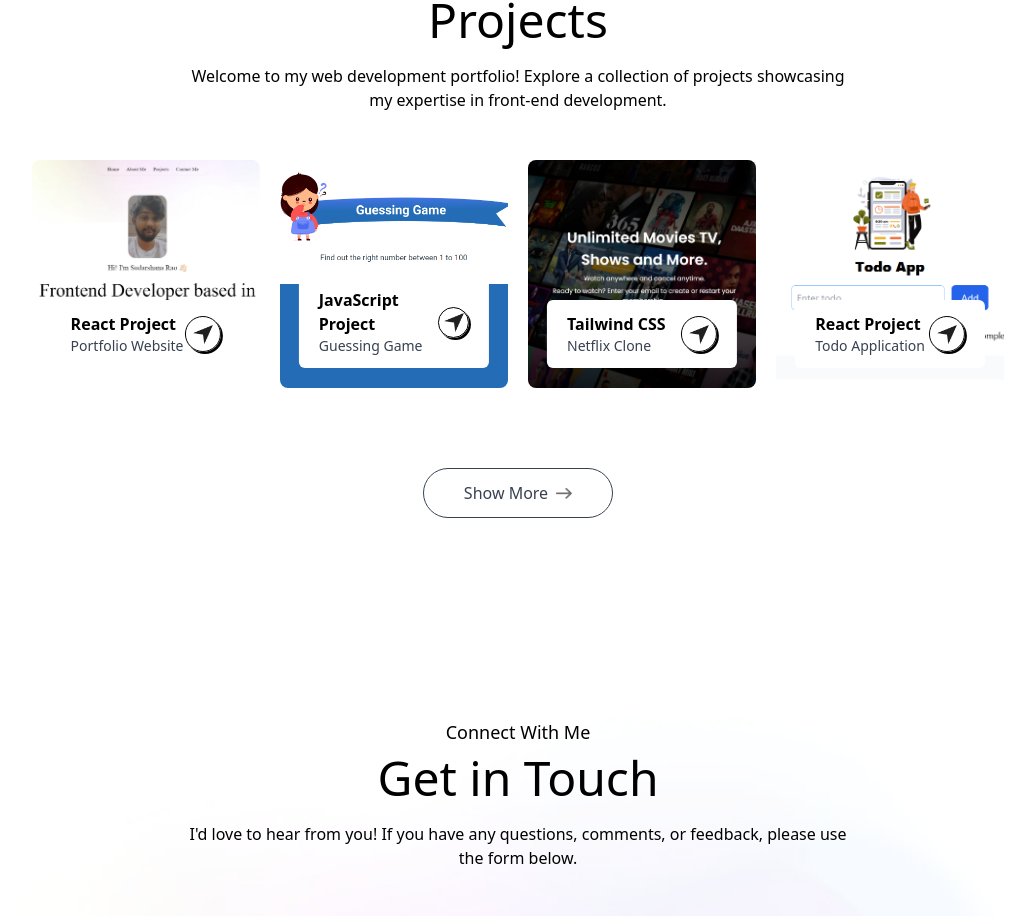
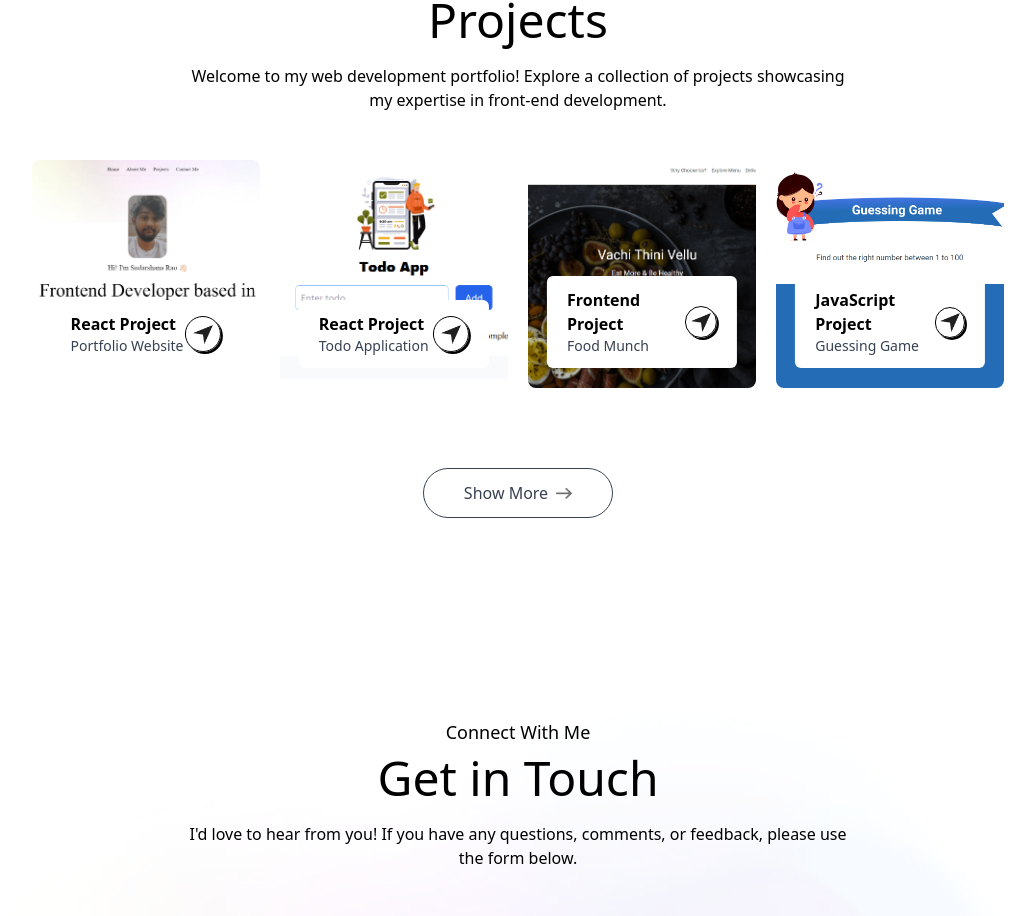
Before and after one commit to SudarshanaRao/React-Portfolio-Project, a React (Create React App) app: page / in a window 1280 px wide. Shown: the part 1739-2655 px from the top of the page, without its empty margins (122-1157 px from the left). Built offline with nearby package versions, Linux system fonts and the light colour scheme.

Commit message:
Update Projects.js

```diff
--- a/src/components/Projects.js
+++ b/src/components/Projects.js
@@ -20,6 +20,18 @@ const Projects = () => {
       projectLink: 'https://react-portfolio.dharsh.live/',
     },
     {
+      title: 'React Project',
+      description: 'Todo Application',
+      imageUrl: work4,
+      projectLink: 'https://todo.dharsh.live/',
+    },
+    {
+      title: 'Frontend Project',
+      description: 'Food Munch',
+      imageUrl: work5,
+      projectLink: 'https://urspandu.ccbp.tech/',
+    },
+    {
       title: 'JavaScript Project',
       description: 'Guessing Game',
       imageUrl: work2,
@@ -30,18 +42,6 @@ const Projects = () => {
       description: 'Netflix Clone',
       imageUrl: work3,
       projectLink: 'https://dharshnetflix.ccbp.tech/',
-    },
-    {
-      title: 'React Project',
-      description: 'Todo Application',
-      imageUrl: work4,
-      projectLink: 'https://todo.dharsh.live/',
-    },
-    {
-      title: 'Frontend Project',
-      description: 'Food Munch',
-      imageUrl: work5,
-      projectLink: 'https://urspandu.ccbp.tech/',
     },
     {
       title: 'JavaScript Project',
```
